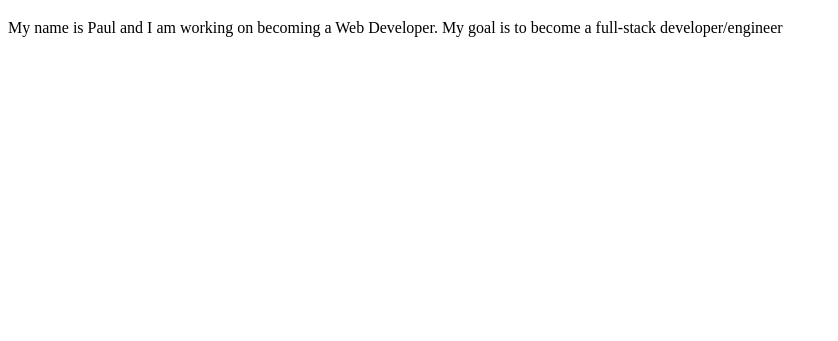
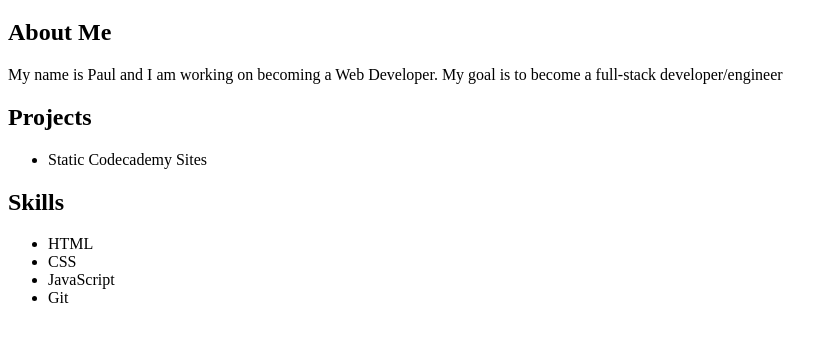
Before and after one commit to phouseWD/portfolio, a plain HTML site: page index.html in a window 1280 px wide. Shown: the part 61-402 px from the top of the page, without its empty margins (0-838 px from the left). Drawn offline with Linux system fonts and the light colour scheme.

Commit message:
Additional HTML structure & content added

```diff
--- a/index.html
+++ b/index.html
@@ -7,10 +7,23 @@
   </head>
   <body>
     <h1>Hello</h1>
+    <h2>About Me</h2>
     <p>
       My name is Paul and I am working on becoming a Web Developer. My goal is
       to become a full-stack developer/engineer
     </p>
+    <h2>Projects</h2>
+    <ul>
+      <li><a>Static Codecademy Sites</a></li>
+    </ul>
+    <p></p>
+    <h2>Skills</h2>
+    <ul>
+      <li>HTML</li>
+      <li>CSS</li>
+      <li>JavaScript</li>
+      <li>Git</li>
+    </ul>
   </body>
 </html>
 
```
